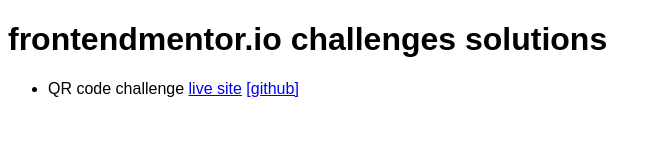
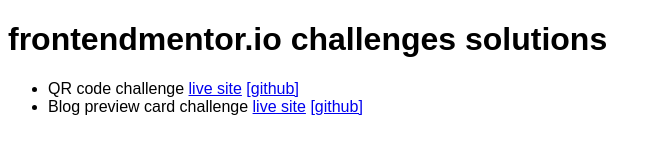
Before and after one commit to basan17/frontend-challenges, a plain HTML site: page index.html in a window 1280 px wide. Shown: the whole page, without its empty margins (0-661 px from the left). Drawn offline with Linux system fonts and the light colour scheme.

Commit message:
index.html updated

```diff
--- a/index.html
+++ b/index.html
@@ -13,7 +13,14 @@
 <body>
     <h1>frontendmentor.io challenges solutions</h1>
     <ul>
-        <li>QR code challenge <a href="https://basan17.github.io/frontend-challenges/qr-code-component-main/">live site</a> <a href="https://github.com/basan17/frontend-challenges/tree/main/qr-code-component-main">[github]</a></li>
+        <li>QR code challenge
+            <a href="https://basan17.github.io/frontend-challenges/qr-code-component-main/">live site</a>
+             <a href="https://github.com/basan17/frontend-challenges/tree/main/qr-code-component-main">[github]</a>
+        </li>
+        <li>Blog preview card challenge
+            <a href="https://basan17.github.io/frontend-challenges/blog-preview-card-main/">live site</a>
+             <a href="https://github.com/basan17/frontend-challenges/tree/main/blog-preview-card-main">[github]</a>
+        </li>
     </ul>
 </body>
 </html>
```
